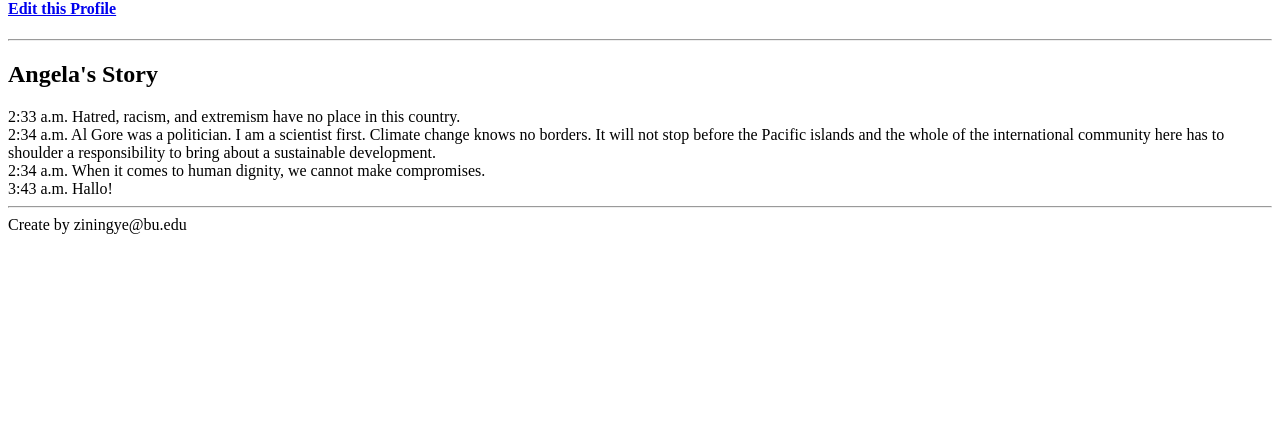
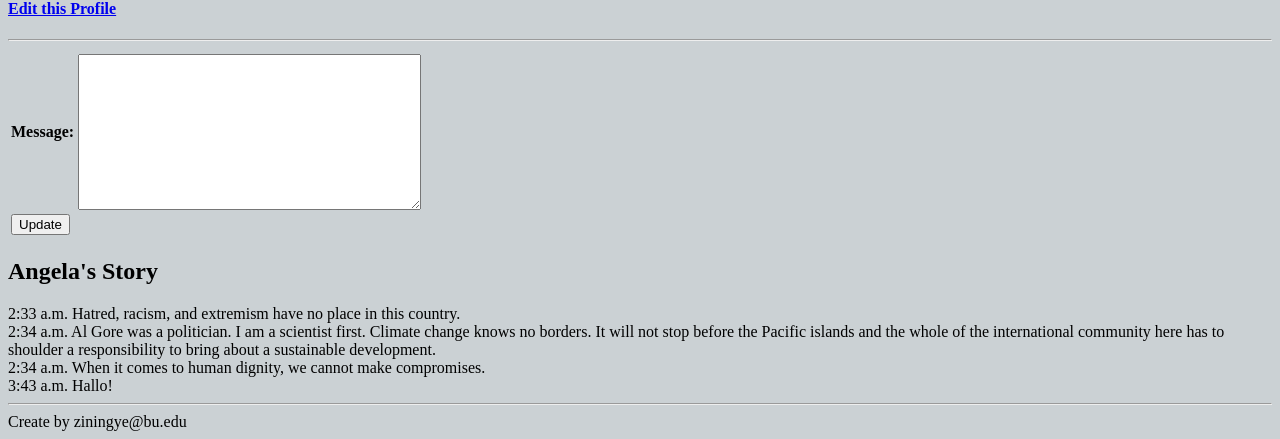
Before and after one commit to ZYY3902/CS108, a Django app: page /mini_fb/profile/2 in a window 1280 px wide. Shown: the part 372-811 px from the top of the page. Before the commit the page ends 606 px from the top, so only its background shows below. Run offline with Django 3.2, Linux system fonts and the light colour scheme; data comes from the database, SQL or seed files in the repository; both versions use the stored data as it was after the commit.

Commit message:
create post_status_message

```diff
--- a/mini_fb/form.py
+++ b/mini_fb/form.py
@@ -8,17 +8,35 @@ from .models import Profile, StatusMessage
 class CreateProfileForm(forms.ModelForm):
     '''A form to create a Profile project'''
 
+    first_name = forms.CharField(label="First Name", required=True)
+    last_name = forms.CharField(label="Last Name", required=True)
+    birth_date = forms.DateField(widget=forms.SelectDateWidget(years=range(2012,1920,-1),),)
+    city = forms.CharField(label="City", required=True)
+    email = forms.EmailField(label="Email", required=False)
+    image = forms.URLField(label="Image")
+
     class Meta:
         '''inner class related to the Profile model'''
 
         # model to create
         model = Profile
         # fields related to the create profile form
-        fields = ['first_name', 'last_name', 'city', 'email', 'image']
+        fields = ['first_name', 'last_name', 'city', 'birth_date', 'email', 'image']
+
 
 class UpdateProfileForm(forms.ModelForm):
     '''A form to update a Profile project'''
 
+    birth_date = forms.DateField(widget=forms.SelectDateWidget(years=range(2012,1920,-1),),)
+
     class Meta:
         model = Profile
-        fields = ['city', 'email', 'image']
+        fields = ['city', 'birth_date', 'email', 'image']
+
+
+class CreateStatusMessageForm(forms.ModelForm):
+    '''A form to create a new status message'''
+
+    class Meta:
+        model = StatusMessage
+        fields = ['message']
--- a/mini_fb/models.py
+++ b/mini_fb/models.py
@@ -32,9 +32,9 @@ class Profile(models.Model):
 class StatusMessage(models.Model):
     '''model the data attributes of Facebook status message'''
 
-    timestamp = models.TextField(blank=True)
+    timestamp = models.TimeField(blank=True, auto_now_add=True)
     message = models.TextField(blank=True)
     profile = models.ForeignKey('Profile', on_delete=models.CASCADE)
 
     def __str__(self):
-        return f'{self.profile} {self.timestamp} {self.message}'
+        return f'{self.profile} - "{self.message}"'
--- a/mini_fb/templates/mini_fb/show_all_profiles.html
+++ b/mini_fb/templates/mini_fb/show_all_profiles.html
@@ -8,6 +8,8 @@
 with this more specific version
 -->
 {% block content %}
+
+<body style="background-color:rgb(203, 209, 212);">
 <h2>Showing all Profiles</h2>
 
 <table>
@@ -36,4 +38,6 @@ with this more specific version
     </tr>
 </table>
 
+</body>
+
 {% endblock %}
--- a/mini_fb/templates/mini_fb/show_profile_page.html
+++ b/mini_fb/templates/mini_fb/show_profile_page.html
@@ -2,10 +2,9 @@
 
 {% extends 'mini_fb/base.html' %}
 
-<!-- replace the block content section from the base.html page
-with this more specific version
--->
 {% block content %}
+
+<body style="background-color:rgb(203, 209, 212);">
 
 <h2>{{profilepage.first_name}} {{profilepage.last_name}}'s profile page</h2>
 
@@ -30,15 +29,26 @@ with this more specific version
             </table>
         </td>
     </tr>
+
 </table>
 <a href="{% url 'update_profile' profilepage.pk %}"><h4>Edit this Profile</h4></a>
 <hr>
+<form method ="POST" action = '/mini_fb/profile/{{profilepage.pk}}/post_status' >
+    {% csrf_token %}
+    <table>
+        <tr>
+            {{create_status_form}}
+            <td><input type="submit" value="Update"></td>
+        </tr>
+    </table>
+
+</form>
 
 <h2>{{profilepage.first_name}}'s Story</h2>
 {% for me in profilepage.get_status_messages %}
    {{me.timestamp}} {{me.message}}<br>
 {% endfor %}
 
-
+</body>
 
 {% endblock %} <!-- end of content block -->
--- a/mini_fb/urls.py
+++ b/mini_fb/urls.py
@@ -10,4 +10,5 @@ urlpatterns = [
     path('profile/<int:pk>', ShowProfilePageView.as_view(), name='show_profile_page'),
     path('create_profile', CreateProfileView.as_view(), name='create_profile'),
     path('profile/<int:pk>/update', UpdateProfileView.as_view(), name='update_profile'),
+    path('profile/<int:pk>/post_status', post_status_message, name='post_status'),
 ]
--- a/mini_fb/views.py
+++ b/mini_fb/views.py
@@ -1,8 +1,8 @@
-from random import randint
 from django.db import models
-from django.shortcuts import render
+from django.urls import reverse
+from django.shortcuts import render, redirect
 from django.views.generic import ListView, DetailView, CreateView, UpdateView
-from mini_fb.form import CreateProfileForm, UpdateProfileForm
+from mini_fb.form import CreateProfileForm, UpdateProfileForm, CreateStatusMessageForm
 from .models import Profile
 
 # Create your views here.
@@ -14,12 +14,26 @@ class ShowAllProfilesView(ListView):
     template_name = 'mini_fb/show_all_profiles.html'
     context_object_name = 'allprofiles' # how to find the data in the template file
 
+
 class ShowProfilePageView(DetailView):
     '''Display the profile of the a user'''
 
     model = Profile
     template_name = 'mini_fb/show_profile_page.html'
     context_object_name = 'profilepage'
+
+    def get_context_data(self, **kwargs):
+        '''Return the context data (a dictionary) to be used in the template.'''
+
+        # obtain the default context data (a dictionary) from the superclass;
+        # this will include the Profile record to display for this page view
+        context = super(ShowProfilePageView, self).get_context_data(**kwargs)
+        # create a new CreateStatusMessageForm, and add it into the context dictionary
+        form = CreateStatusMessageForm()
+        context['create_status_form'] = form
+        # return this context dictionary
+        return context
+
 
 class CreateProfileView(CreateView):
     '''Display a create view for creating a profile'''
@@ -28,9 +42,42 @@ class CreateProfileView(CreateView):
     form_class = CreateProfileForm
     template_name = 'mini_fb/create_profile_form.html'
 
+
 class UpdateProfileView(UpdateView):
     '''Display a create view for creating a profile'''
 
     model = Profile
     form_class = UpdateProfileForm
     template_name = 'mini_fb/update_profile_form.html'
+
+
+def post_status_message(request, pk):
+    '''
+    Process a form submission to post a new status message.
+    '''
+
+    # if and only if we are processing a POST request, try to read the data
+    if request.method == 'POST':
+
+        # print(request.POST) # for debugging at the console
+
+        # create the form object from the request's POST data
+        form = CreateStatusMessageForm(request.POST or None)
+
+        if form.is_valid():
+
+            # create the StatusMessage object with the data in the CreateStatusMessageForm
+            status_message = form.save(commit=False) # don't commit to database yet
+
+            # find the profile that matches the `pk` in the URL
+            profile = Profile.objects.get(pk=pk)
+
+            # attach FK profile to this status message
+            status_message.profile = profile
+
+            # now commit to database
+            status_message.save()
+
+    # redirect the user to the show_profile_page view
+    url = reverse('show_profile_page', kwargs={'pk': pk})
+    return redirect(url)
```
Also changed, not shown: mini_fb/templates/mini_fb/create_profile_form.html (+9 -0 lines), mini_fb/templates/mini_fb/update_profile_form.html (+8 -1 lines), db.sqlite3, mini_fb/migrations/0008_alter_statusmessage_timestamp.py (added), mini_fb/migrations/0009_alter_statusmessage_timestamp.py (added), mini_fb/migrations/0010_alter_statusmessage_timestamp.py (added), 2 other files.
